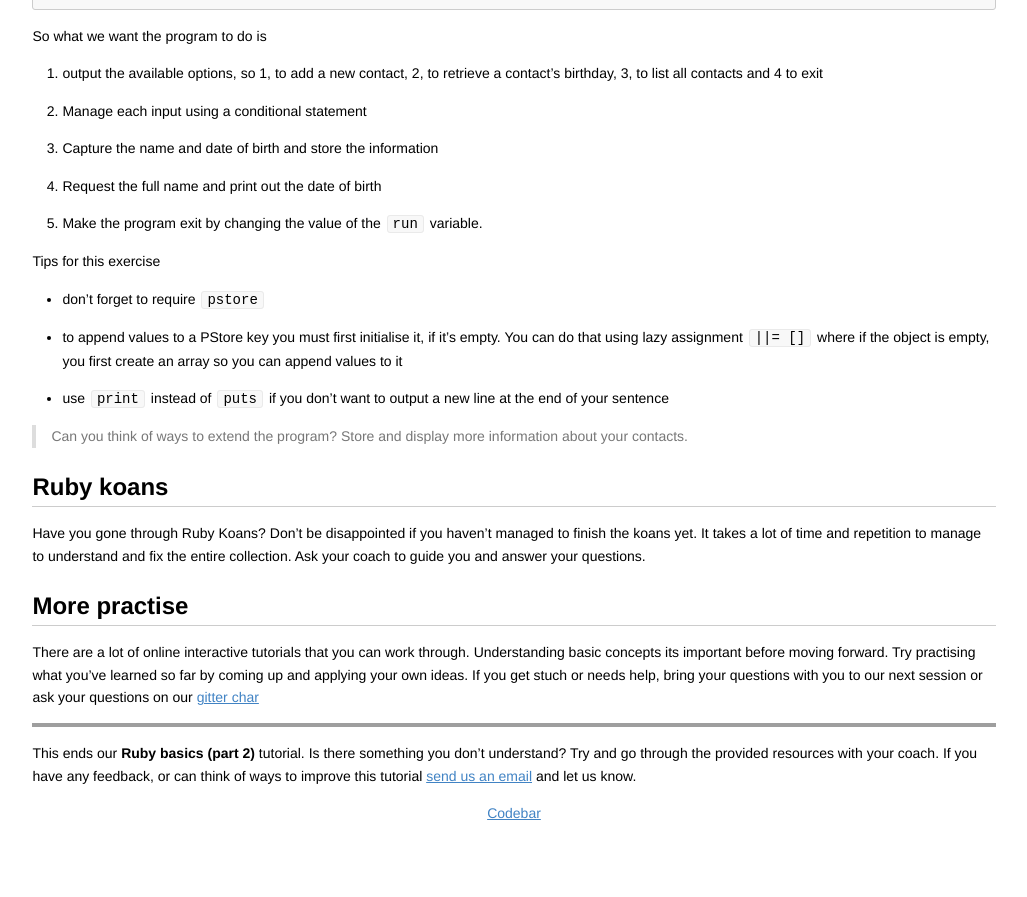
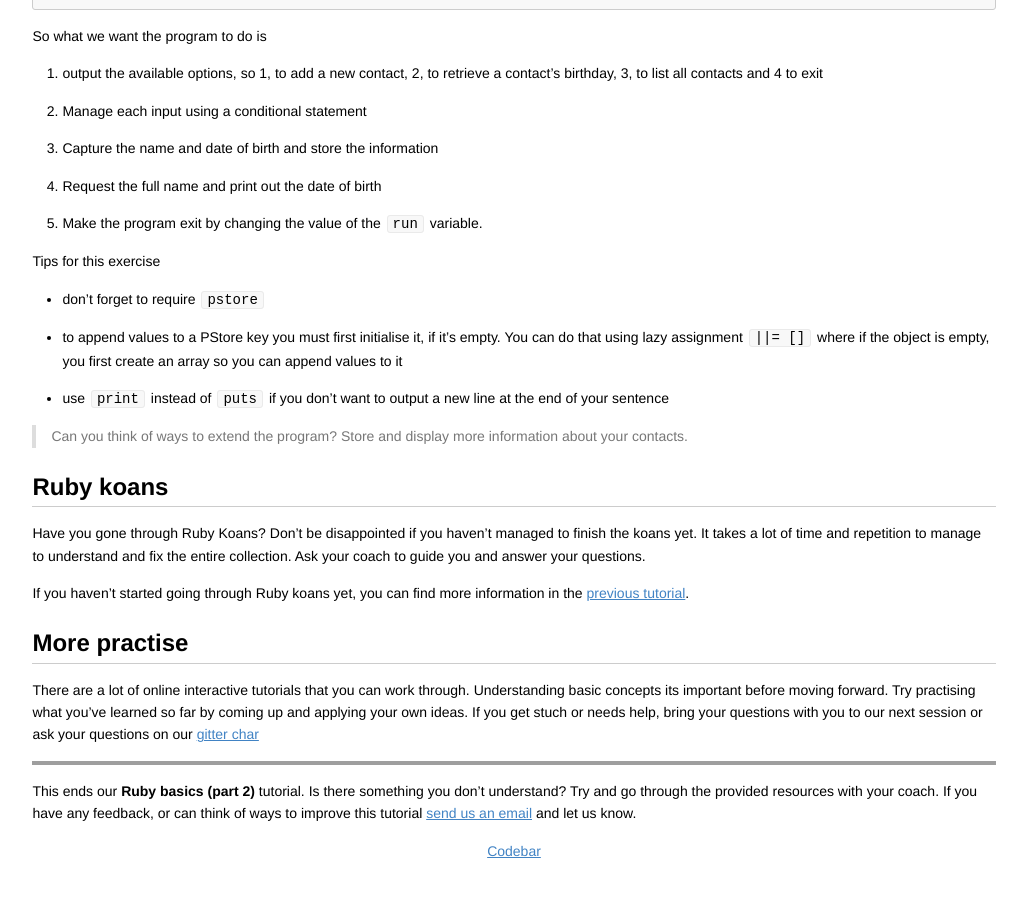
Before and after one commit to codebar/tutorials, a Jekyll site: the page built from ruby/lesson3/tutorial.md, in a window 1280 px wide and 900 px high, scrolled down 1322 px. Shown: the top 897 px of the window, without its empty margins (126-1153 px from the left). Built offline with Jekyll 4.4.1, drawn with Linux system fonts in a browser that asks for light colours; Markdown is read by kramdown in place of the engine named in the settings; before the commit the page ends 2185 px from its top, so only the background shows below that; grey boxes are pictures that could not be loaded.

Commit message:
short tutorial for today

```diff
--- a/index.html
+++ b/index.html
@@ -54,6 +54,7 @@
           <ul>
             <li><a href="ruby/lesson1/tutorial.html">Introduction to Ruby</a></li>
             <li><a href="ruby/lesson2/tutorial.html">Ruby Basics</a></li>
+            <li><a href="ruby/lesson3/tutorial.html">Ruby Basics (part 2)</a></li>
           </ul>
           </section>
           <footer>
--- a/ruby/lesson3/tutorial.md
+++ b/ruby/lesson3/tutorial.md
@@ -92,6 +92,8 @@ Tips for this exercise
 
 Have you gone through Ruby Koans? Don't be disappointed if you haven't managed to finish the koans yet. It takes a lot of time and repetition to manage to understand and fix the entire collection. Ask your coach to guide you and answer your questions.
 
+If you haven't started going through Ruby koans yet, you can find more information in the [previous tutorial](http://codebar.github.io/tutorials/ruby/lesson2/tutorial.html).
+
 ## More practise
 
 There are a lot of online interactive tutorials that you can work through. Understanding basic concepts its important before moving forward. Try practising what you've learned so far by coming up and applying your own ideas. If you get stuch or needs help, bring your questions with you to our next session or ask your questions on our [gitter char](gitter.im/codebar/tutorials)
```
